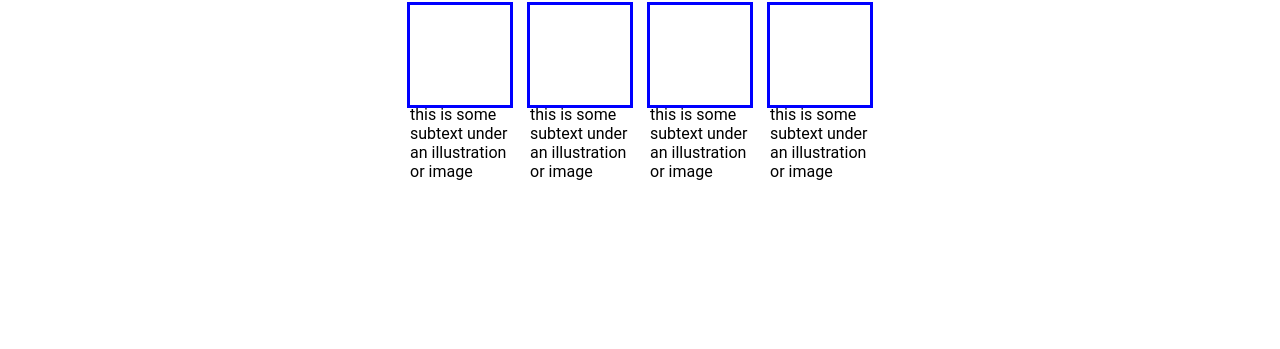
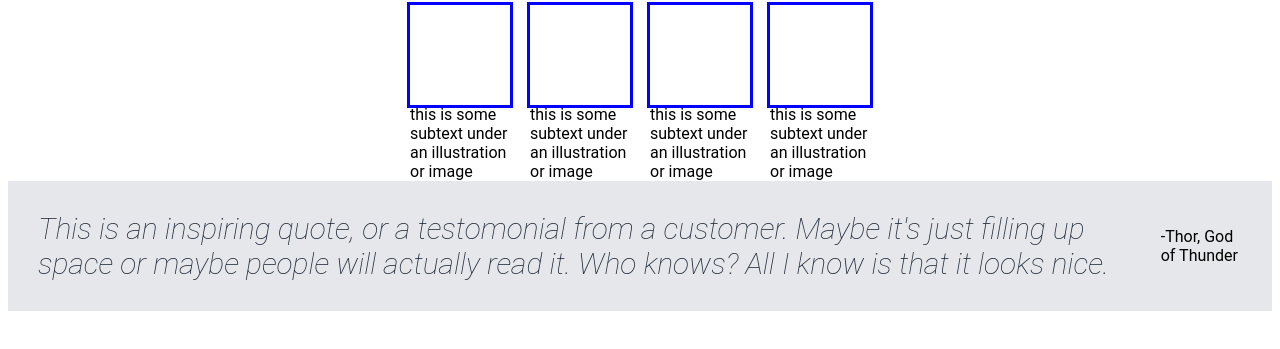
Before and after one commit to mileshinch/landing-page, a plain HTML site: page landingpage.html in a window 1280 px wide. Shown: the part 425-774 px from the top of the page. Drawn offline with Linux system fonts and the light colour scheme.

Commit message:
Add quote div

```diff
--- a/landingpage.html
+++ b/landingpage.html
@@ -52,5 +52,13 @@
             </div>
         </div>
     </div>
+    <div class="quote-div">
+        <div class="quote">This is an inspiring quote, or a
+             testomonial from a customer. Maybe it's just filling
+              up space or maybe people will actually read it.
+              Who knows? All I know is that it looks nice.
+        </div>
+        <div class="quote-source">-Thor, God of Thunder</div>
+    </div>
 </body>
 </html>
--- a/styles3.css
+++ b/styles3.css
@@ -94,3 +94,22 @@ button {
     font-weight: 900;
     color: #1F2937;
 }
+
+.quote-div {
+    background-color: #E5E7EB;
+    display: flex;
+    justify-content: center;
+    align-items: center;
+    padding: 30px;
+}
+
+.quote {
+    font-size: 30px;
+    color: #1F2937;
+    font-weight: lighter;
+    font-style: italic;
+}
+
+.quote-source {
+    align-items: ;
+}
```
Lines whose indentation alone changed are shown as unchanged.
